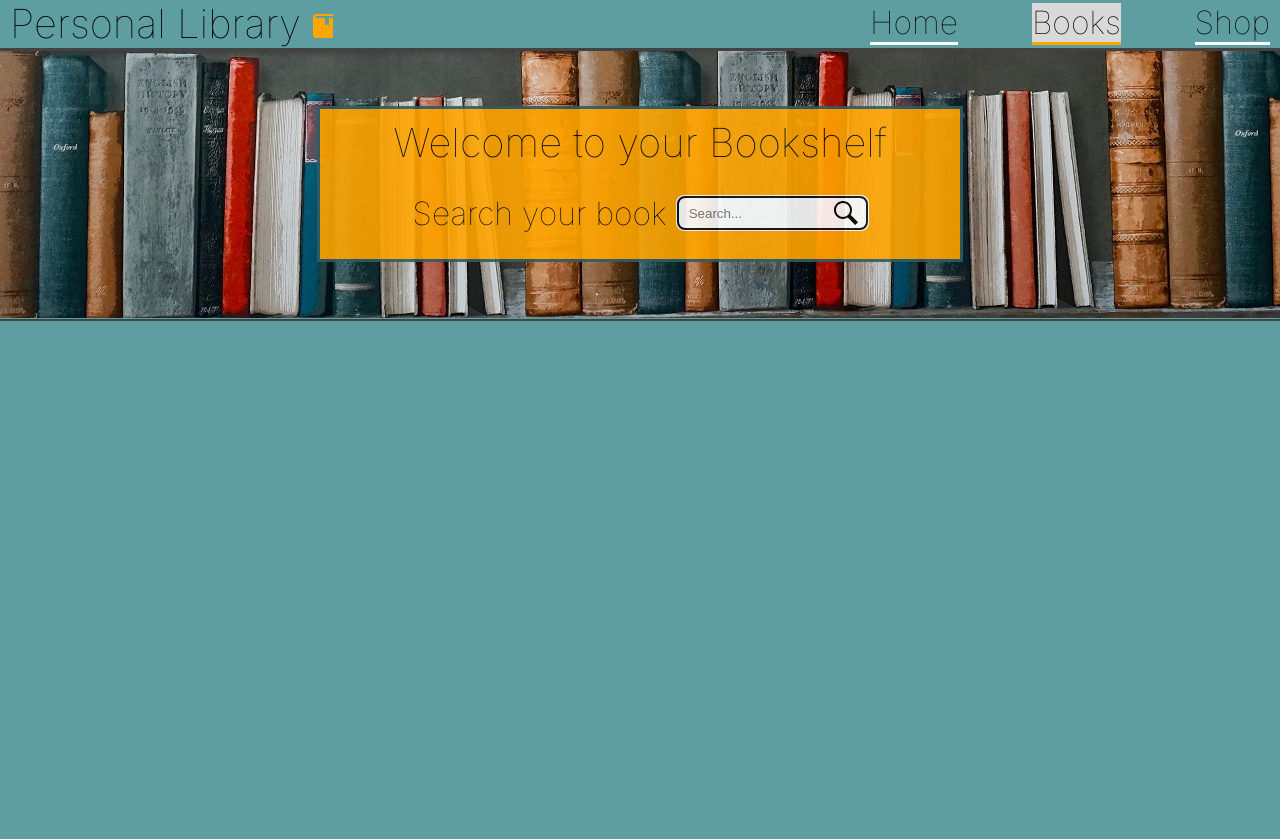
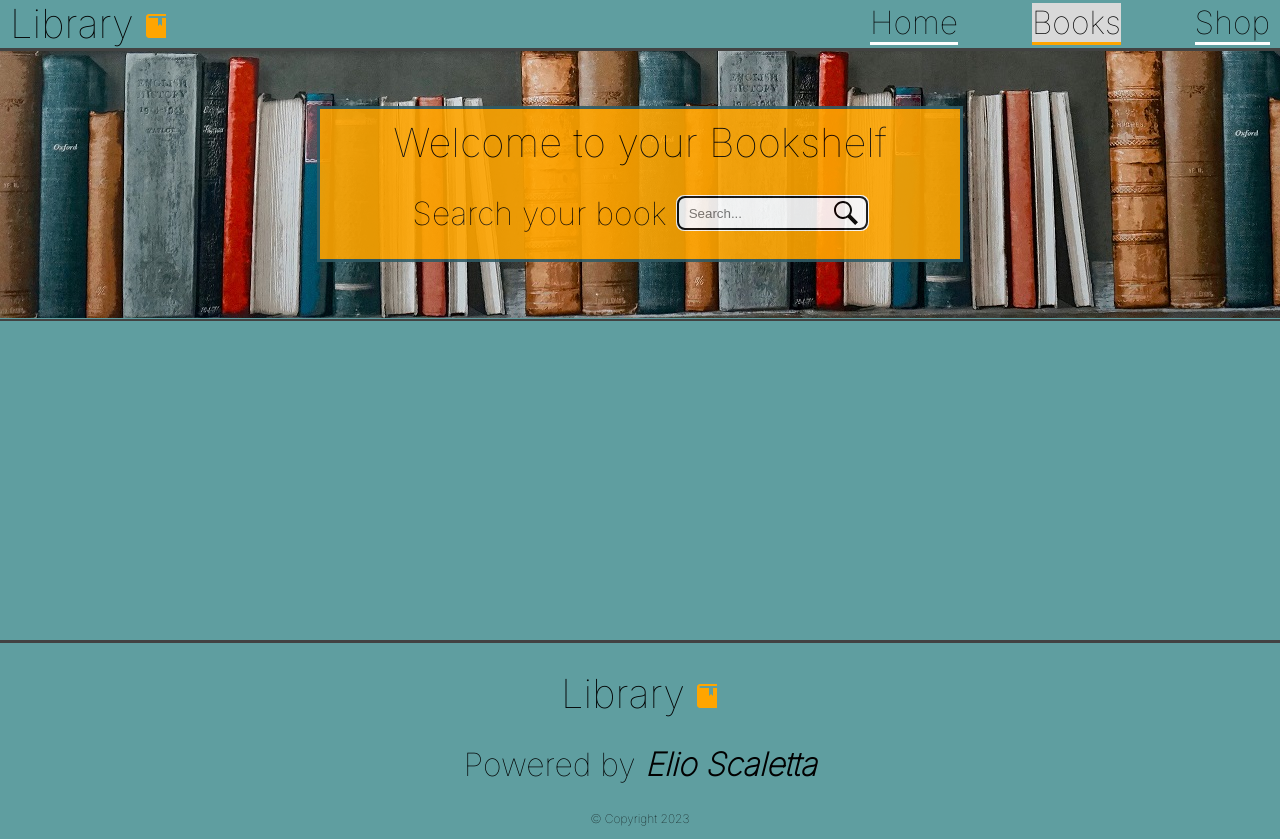
Before and after one commit to pincopops/API-Project, a React (Create React App) app in the folder bookshelf/: page / in a window 1280 px wide. Before the commit the page ends 800 px from the top, so only its background shows below. Built offline with nearby package versions, Linux system fonts and the light colour scheme.

Commit message:
Added footer component and its style.

```diff
--- a/bookshelf/public/index.html
+++ b/bookshelf/public/index.html
@@ -6,7 +6,7 @@
   <meta name="viewport" content="width=device-width, initial-scale=1" />
   <meta name="description" content="Web site created using create-react-app" />
   <link rel="shortcut icon" href="favicon.ico" type="image/x-icon"/>
-  <title>Personal Library</title>
+  <title>Library | Books</title>
 </head>
 
 <body>
--- a/bookshelf/src/components/Body.js
+++ b/bookshelf/src/components/Body.js
@@ -4,6 +4,7 @@ import axios from "axios";
 import Header from "./Header";
 import Card from "./Card";
 import Navbar from "./Navbar";
+import Footer from "./Footer";
 
 
 
@@ -33,6 +34,7 @@ function Body() {
             <div className="card-container">
                 <Card book={bookData} />
             </div>
+            <Footer />
         </>
     )
 }
--- /dev/null
+++ b/bookshelf/src/components/Footer.js
@@ -0,0 +1,21 @@
+import React from "react";
+import bookImg from "../assets/svgs/book-icon-1.svg";
+
+function Footer() {
+    return (
+        <>
+            <div className="footer-main-container">
+                <div className="footer-main-container-infos">
+                    <h1>Library
+                        <img className="footer-main-container-infos-img" src={bookImg} />
+                    </h1>
+                    <h2>Powered by <strong><i>Elio Scaletta</i></strong></h2>
+                    <p>© Copyright 2023</p>
+
+                </div>
+            </div>
+        </>
+    )
+}
+
+export default Footer;
--- a/bookshelf/src/components/Navbar.js
+++ b/bookshelf/src/components/Navbar.js
@@ -14,7 +14,7 @@ function Navbar() {
             <nav>
                 <div className="navbar-container">
                     <div className="navbar-container-left">
-                        <h1 className="navbar-container-left-title">Personal Library
+                        <h1 className="navbar-container-left-title">Library
                         <img className="navbar-container-left-img" src={bookImg}/>
                         </h1>
                     </div>
--- /dev/null
+++ b/bookshelf/src/components_scss/_Footer.scss
@@ -0,0 +1,17 @@
+.footer-main-container{
+    display: flex;
+    flex-direction: column;
+    justify-content: center;
+    align-items: center;
+    border-top: 0.3rem solid $black-gray;
+    margin-top: 200px;
+
+    &-infos{
+        text-align: center;
+
+        &-img{
+            margin-left: 1rem;
+        }
+    }
+
+}
--- a/bookshelf/src/main_scss/_Style.scss
+++ b/bookshelf/src/main_scss/_Style.scss
@@ -8,6 +8,7 @@
 @import "../components_scss/CardDisplay";
 @import "../components_scss/Body";
 @import "../components_scss/Navbar";
+@import "../components_scss/Footer";
 
 // scss typography to import
 @import "./Typography";
```
